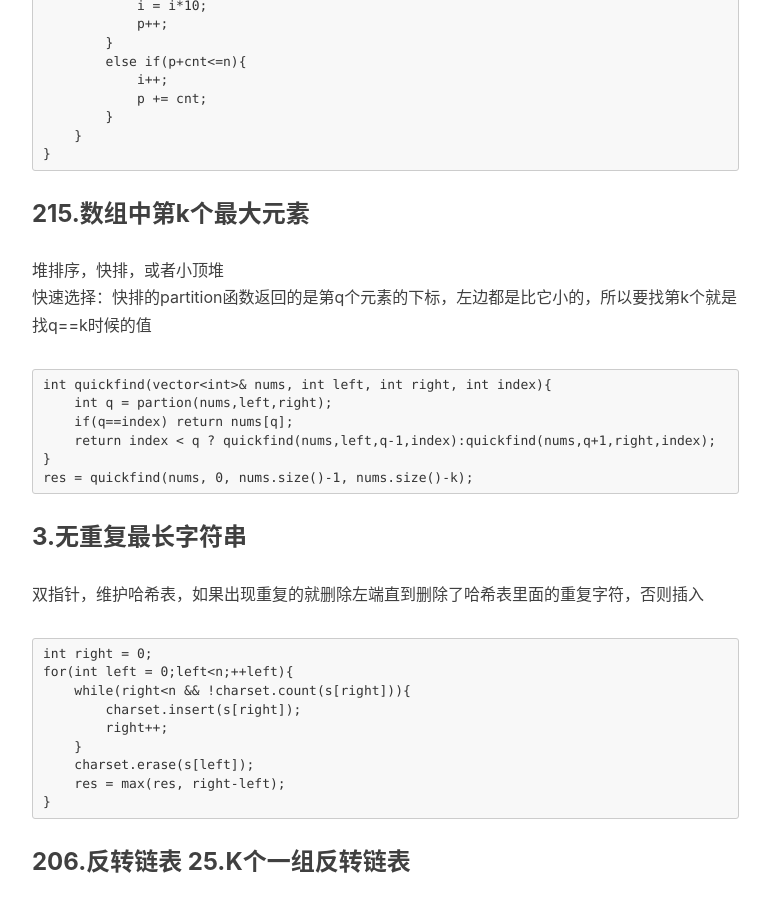
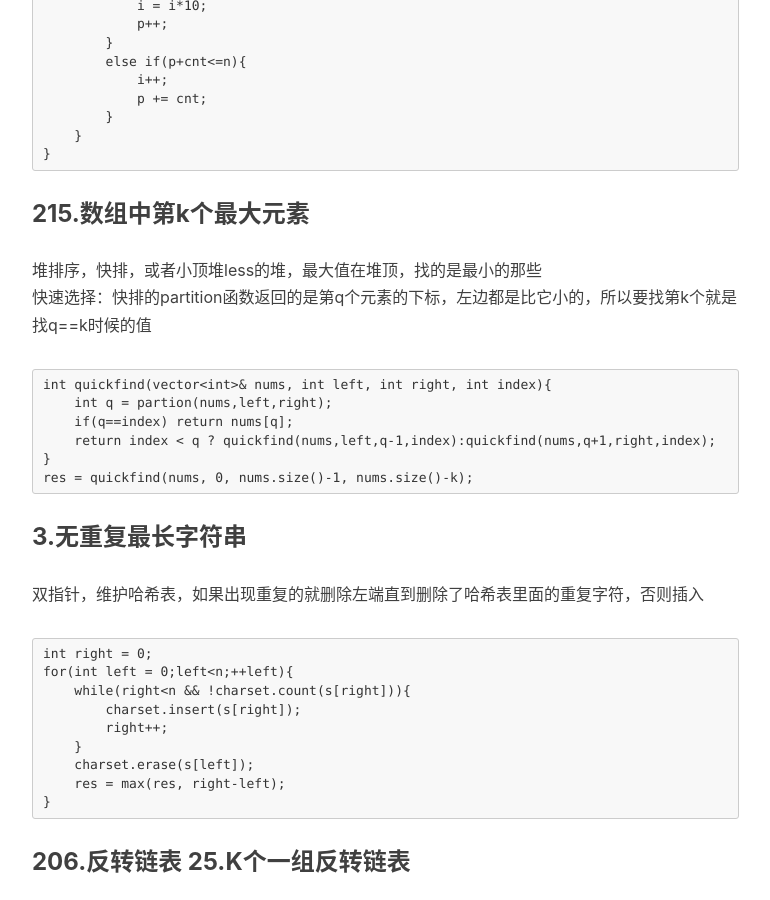
Before and after one commit to Johann123456/Johann123456.github.io, a Jekyll site: the page built from _posts/2021-04-27-算法题.markdown, in a window 1280 px wide and 900 px high, scrolled down 9462 px. Shown: the whole window, without its empty margins (233-1003 px from the left). Built offline with Jekyll 4.4.1, drawn with Linux system fonts in a browser that asks for light colours; nearby versions of some CDN libraries; comment, search, counter and statistics services are not loaded; some of the changed text lies outside the part shown.

Commit message:
Update 2021-04-27-算法题.markdown

````diff
--- a/_posts/2021-04-27-算法题.markdown
+++ b/_posts/2021-04-27-算法题.markdown
@@ -374,7 +374,7 @@ int findKnum(int n, int k){
 }
 ```
 ### 215.数组中第k个最大元素
-堆排序，快排，或者小顶堆\
+堆排序，快排，或者小顶堆less的堆，最大值在堆顶，找的是最小的那些\
 快速选择：快排的partition函数返回的是第q个元素的下标，左边都是比它小的，所以要找第k个就是找q==k时候的值
 ```C++
 int quickfind(vector<int>& nums, int left, int right, int index){
@@ -675,7 +675,7 @@ if(carry > 0) tail->next = new ListNode(carry);
 ```
 
 ### 42.接雨水
-单调栈，横向计算，一个位置横向能盛水的容量取决于左右和当前位置高度差的最小值，所以维护一个递减栈，碰到递增点就把它当做right，然后边pop栈边更新栈顶横向能盛水的结果，**如果没有递增点就可以不用更新结果。**所以也不用插入额外的元素
+单调栈，横向计算，一个位置横向能盛水的容量取决于左右和当前位置高度差的最小值，所以维护一个递减栈，碰到递增点就把它当做right，然后边pop栈边更新栈顶横向能盛水的结果，**如果没有递增点就可以不用更新结果**。所以也不用插入额外的元素
 ```C++
 for(int i = 0;i < n; ++i){
     while(!stk.empty()&&height[stk.top()]<height[i]){
````
